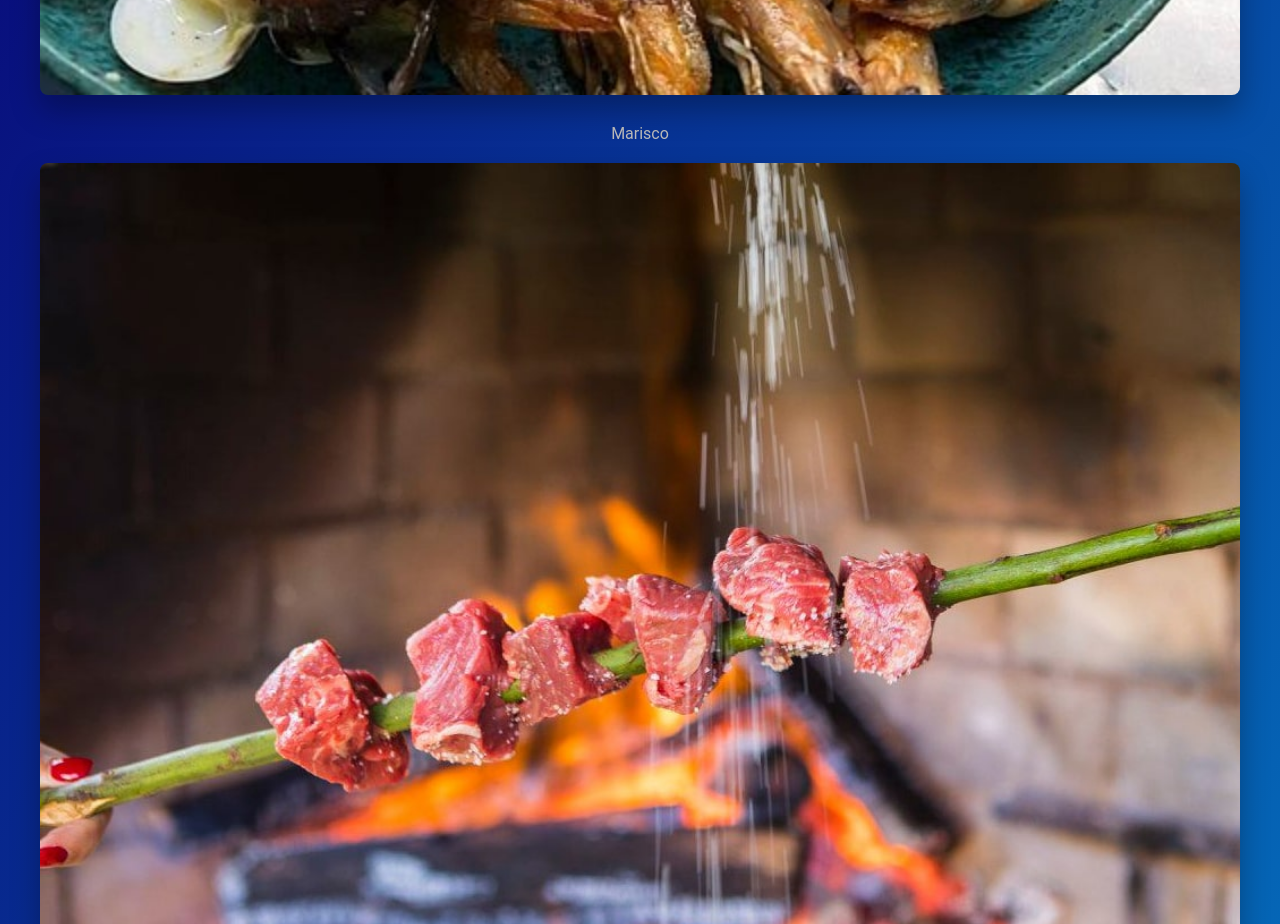
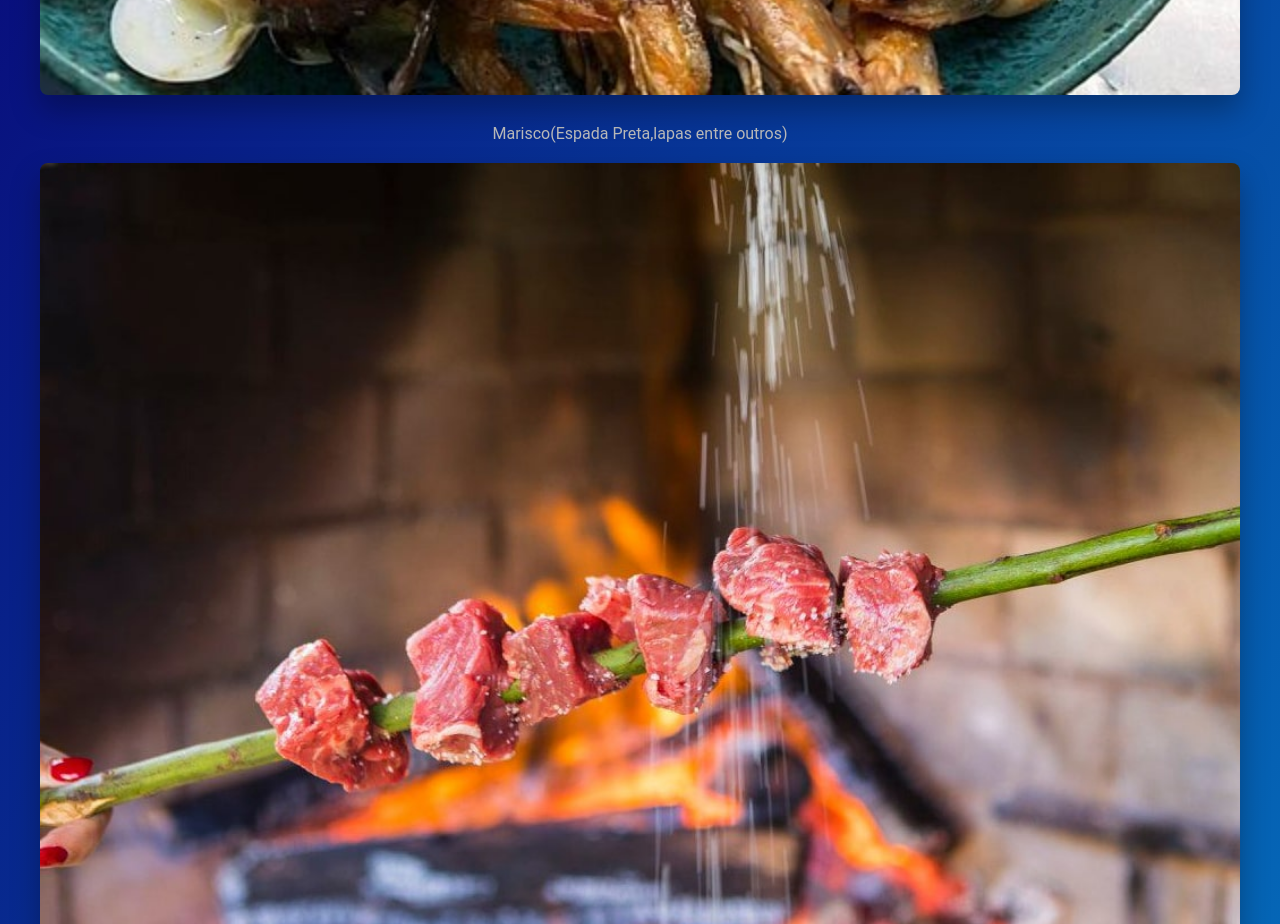
Before and after one commit to Henriquecandls/Trabalhodeai, a plain HTML site: page index.html in a window 1280 px wide. Shown: the part 7680-8604 px from the top of the page. Drawn offline with Linux system fonts and the light colour scheme.

Commit message:
Update index.html

```diff
--- a/index.html
+++ b/index.html
@@ -218,7 +218,7 @@
         <img src="bolodocaco.png" alt="Bolo do Caco">
         <div class="image-caption">Bolo do Caco</div>
         <img src="comida.png" alt="Marisco">
-        <div class="image-caption">Marisco</div>
+        <div class="image-caption">Marisco(Espada Preta,lapas entre outros)</div>
         <img src="espetada.png" alt="Espetada Madeirense">
         <div class="image-caption">Espetada Madeirense</div>
     </section>
```
